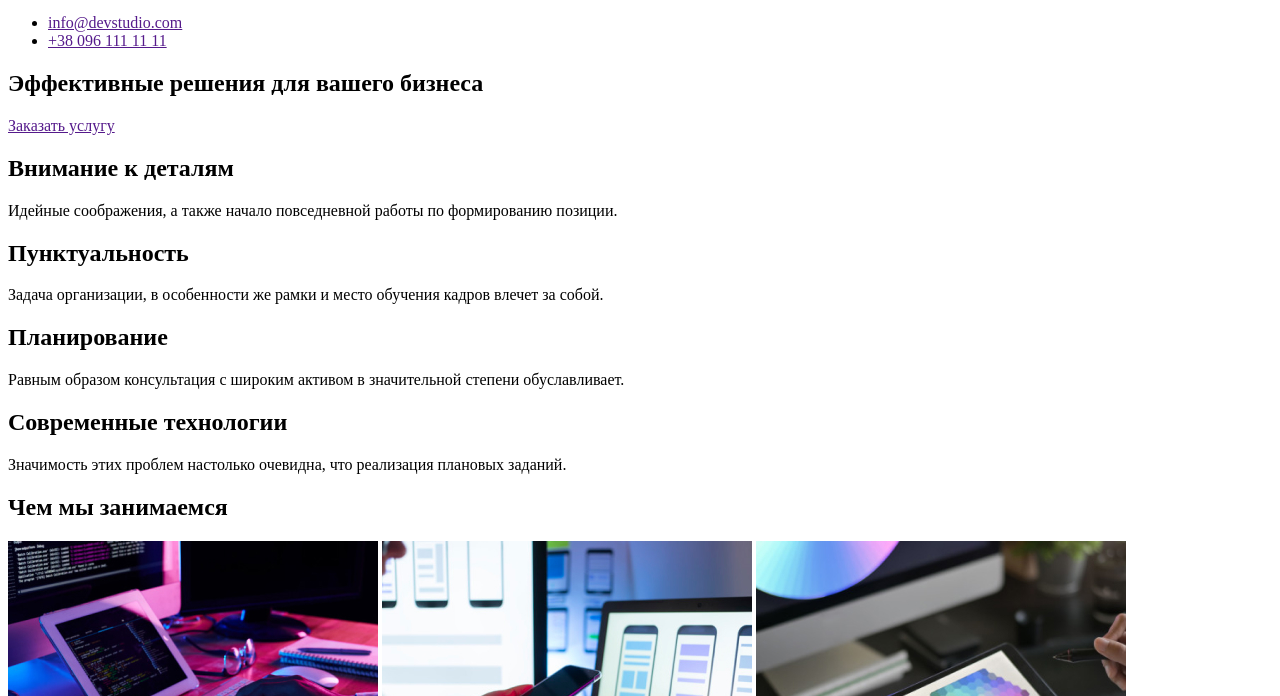
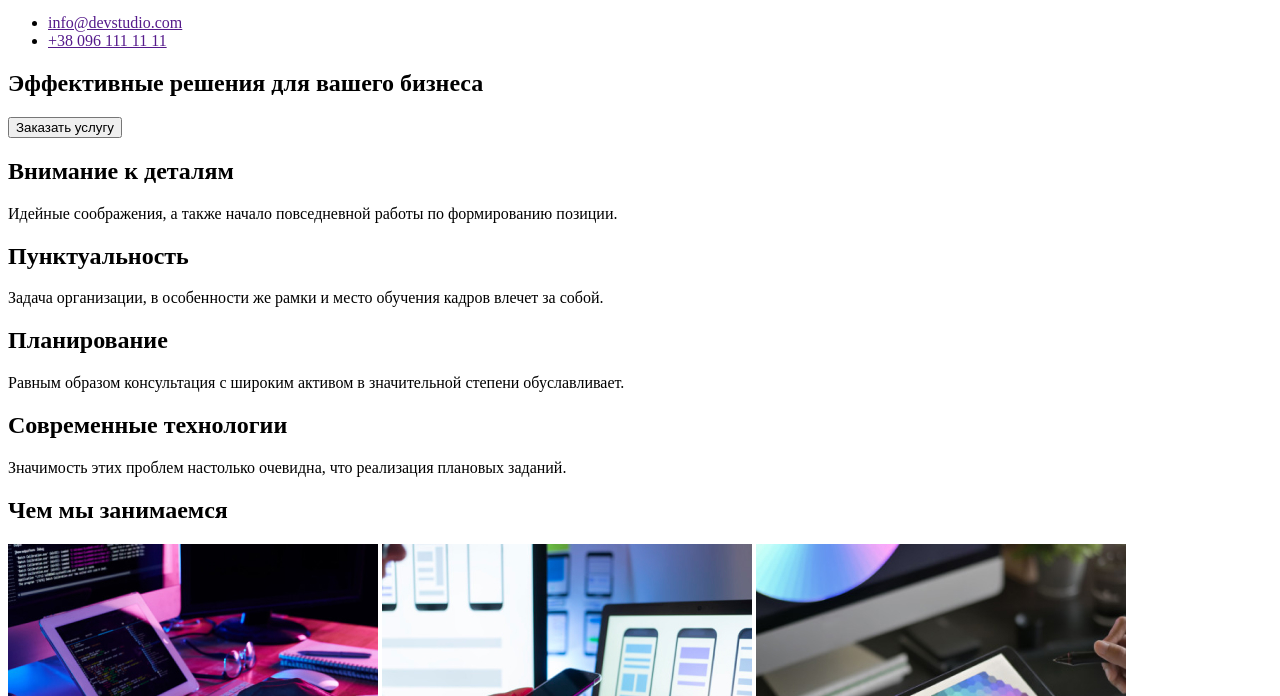
Before and after one commit to Sap4uk/goit-markup-hw-01, a plain HTML site: page homework1/index.html in a window 1280 px wide. Shown: the part 104-800 px from the top of the page. Drawn offline with Linux system fonts and the light colour scheme.

Commit message:
add button

```diff
--- a/homework1/index.html
+++ b/homework1/index.html
@@ -23,7 +23,9 @@
     <main>
         <section>
             <h1>Эффективные решения для вашего бизнеса</h1>
-            <a href="">Заказать услугу</a>
+            <p>
+                <button>Заказать услугу</button>
+            </p>
         </section>
 
         <section>
```
